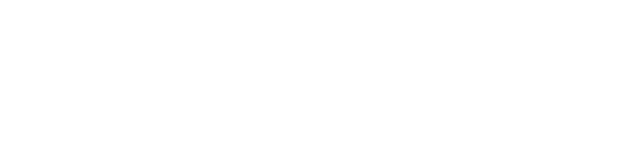
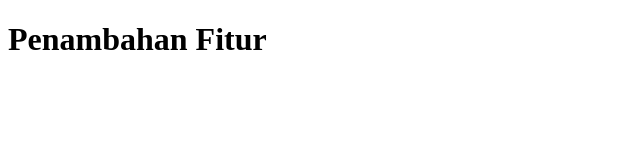
Before and after one commit to ameliapss/Project-1, a plain HTML site: page index.html in a window 1280 px wide. Shown: the whole page, without its empty margins (0-640 px from the left). Drawn offline with Linux system fonts and the light colour scheme.

Commit message:
update Penambahan Fitur

```diff
--- a/index.html
+++ b/index.html
@@ -4,9 +4,9 @@
     <meta charset="UTF-8">
     <meta http-equiv="X-UA-Compatible" content="IE=edge">
     <meta name="viewport" content="width=device-width, initial-scale=1.0">
-    <title>Document</title>
+    <title>Penambahan Fitur</title>
 </head>
 <body>
-
+    <h1>Penambahan Fitur</h1>
 </body>
 </html>
```
